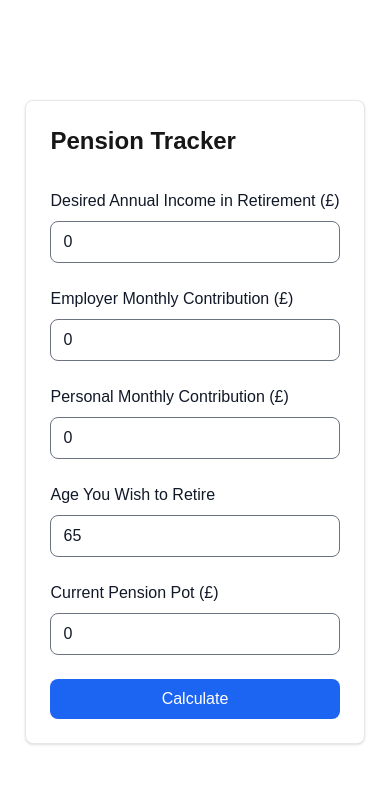
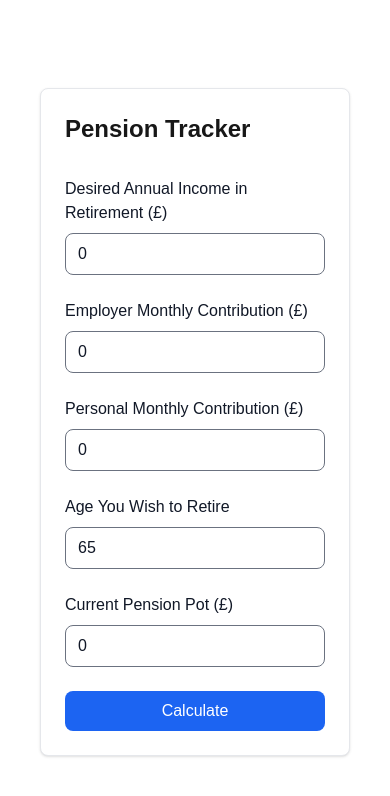
Before and after one commit to nsstarr/pension-tracker, a Next.js app: page / in a window 390 px wide. Shown: the top 796 px of the page. Built offline with nearby package versions, Linux system fonts and the light colour scheme.

Commit message:
fix: increase page padding

```diff
--- a/src/app/page.tsx
+++ b/src/app/page.tsx
@@ -8,7 +8,7 @@ export default function Home() {
   const [pensionData, setPensionData] = useState<PensionData | null>(null);
 
   return (
-    <div className="flex min-h-screen flex-col items-center justify-center gap-5 p-4 md:gap-10 lg:flex-row">
+    <div className="flex min-h-screen flex-col items-center justify-center gap-5 p-10 md:gap-10 lg:flex-row">
       <section className="rounded-lg border border-gray-200 bg-white p-6 shadow dark:border-gray-700 dark:bg-gray-800">
         <h1 className="mb-8 text-2xl font-bold">Pension Tracker</h1>
         <PensionForm onSubmit={setPensionData} />
```
